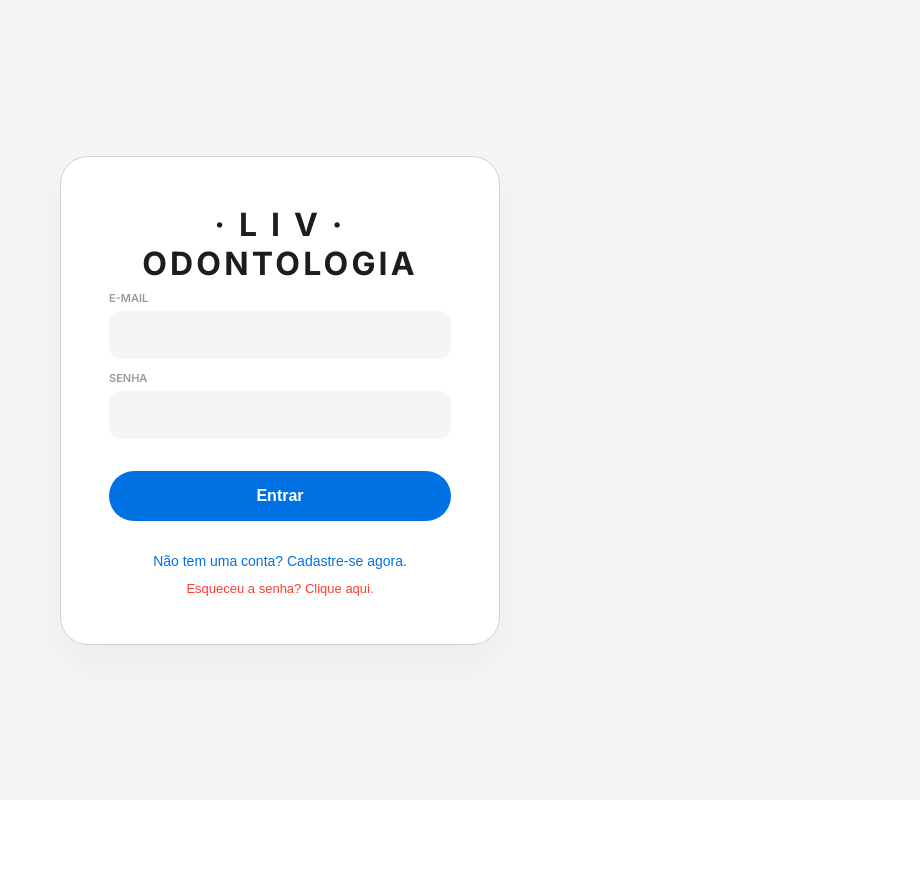
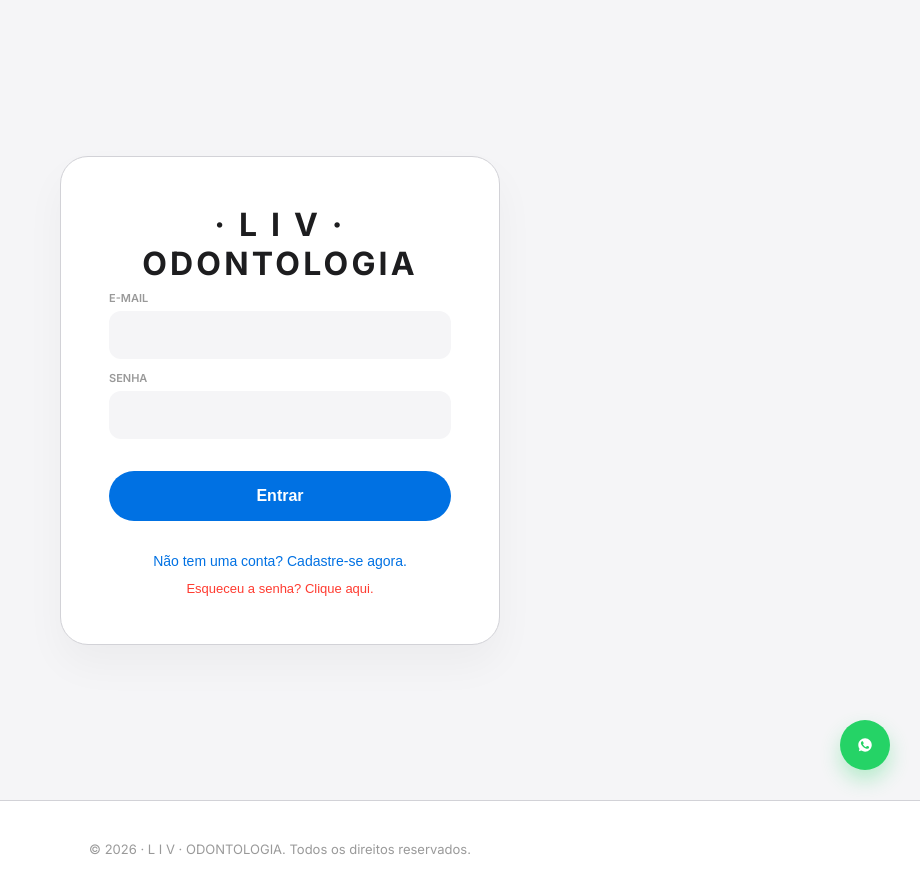
Before and after one commit to thomas-amarante/RoomRentalApp, a Next.js app in the folder frontend/: page /login in a window 1280 px wide. Shown: the top 892 px of the page, without its empty margins (360-1280 px from the left). Before the commit the page ends 800 px from the top, so only its background shows below. Built offline with nearby package versions, Linux system fonts and the light colour scheme.

Commit message:
Ajuste no layout e criação do rodapé

```diff
--- a/frontend/src/app/globals.css
+++ b/frontend/src/app/globals.css
@@ -294,3 +294,37 @@ button.primary-btn {
   margin-bottom: 12px;
   border-radius: 4px;
 }
+
+/* Footer & WhatsApp Button */
+.app-footer {
+  text-align: center;
+  padding: 40px 20px;
+  color: rgba(0,0,0,0.4);
+  font-size: 13px;
+  border-top: 1px solid var(--border);
+  margin-top: auto;
+}
+
+.whatsapp-float {
+  position: fixed;
+  width: 50px;
+  height: 50px;
+  bottom: 30px;
+  right: 30px;
+  background-color: #25d366;
+  color: white;
+  border-radius: 50px;
+  text-align: center;
+  font-size: 24px;
+  box-shadow: 0 10px 20px rgba(37, 211, 102, 0.3);
+  z-index: 1000;
+  display: flex;
+  align-items: center;
+  justify-content: center;
+  text-decoration: none;
+  transition: transform 0.3s ease;
+}
+
+.whatsapp-float:hover {
+  transform: scale(1.1);
+}
--- a/frontend/src/app/layout.tsx
+++ b/frontend/src/app/layout.tsx
@@ -26,7 +26,26 @@ export default function RootLayout({
 }>) {
   return (
     <html lang="pt-BR" className={`${inter.variable} ${robotoMono.variable}`}>
-      <body>{children}</body>
+      <body style={{ display: 'flex', flexDirection: 'column', minHeight: '100vh' }}>
+        {children}
+
+        <footer className="app-footer">
+          <p>© {new Date().getFullYear()} · L I V · ODONTOLOGIA. Todos os direitos reservados.</p>
+        </footer>
+
+        <a
+          href="https://wa.me/"
+          className="whatsapp-float"
+          target="_blank"
+          rel="noopener noreferrer"
+          title="Falar com o dono da clínica"
+        >
+          {/* Ícone simples do WhatsApp via SVG para não precisar de dependências */}
+          <svg viewBox="0 0 24 24" width="28" height="28" fill="currentColor">
+            <path d="M12.031 6.172c-3.181 0-5.767 2.586-5.768 5.766-.001 1.298.38 2.27 1.019 3.287l-.582 2.128 2.182-.573c.978.58 1.911.928 3.145.929 3.178 0 5.767-2.587 5.768-5.766.001-3.187-2.575-5.77-5.764-5.771zm3.392 8.244c-.144.405-.837.774-1.17.824-.299.045-.677.063-1.092-.069-.252-.08-.575-.187-.988-.365-1.739-.751-2.874-2.502-2.961-2.617-.087-.116-.708-.94-.708-1.793s.448-1.273.607-1.446c.159-.173.346-.217.462-.217l.332.006c.106.005.249-.04.39.298.144.347.491 1.2.534 1.287.043.087.072.188.014.304-.058.116-.087.188-.173.289l-.26.304c-.087.086-.177.18-.076.354.101.174.449.741.964 1.201.662.591 1.221.774 1.394.86s.274.072.376-.043c.101-.116.433-.506.549-.68.116-.173.231-.144.39-.087.159.058 1.011.477 1.184.564.173.087.289.129.332.202.043.073.043.423-.101.827z"></path>
+          </svg>
+        </a>
+      </body>
     </html>
   );
 }
```
Also changed, not shown: frontend/src/app/reservations/page.tsx (+28 -8 lines), 1 other file (tests, documents, lock files or other folders).
